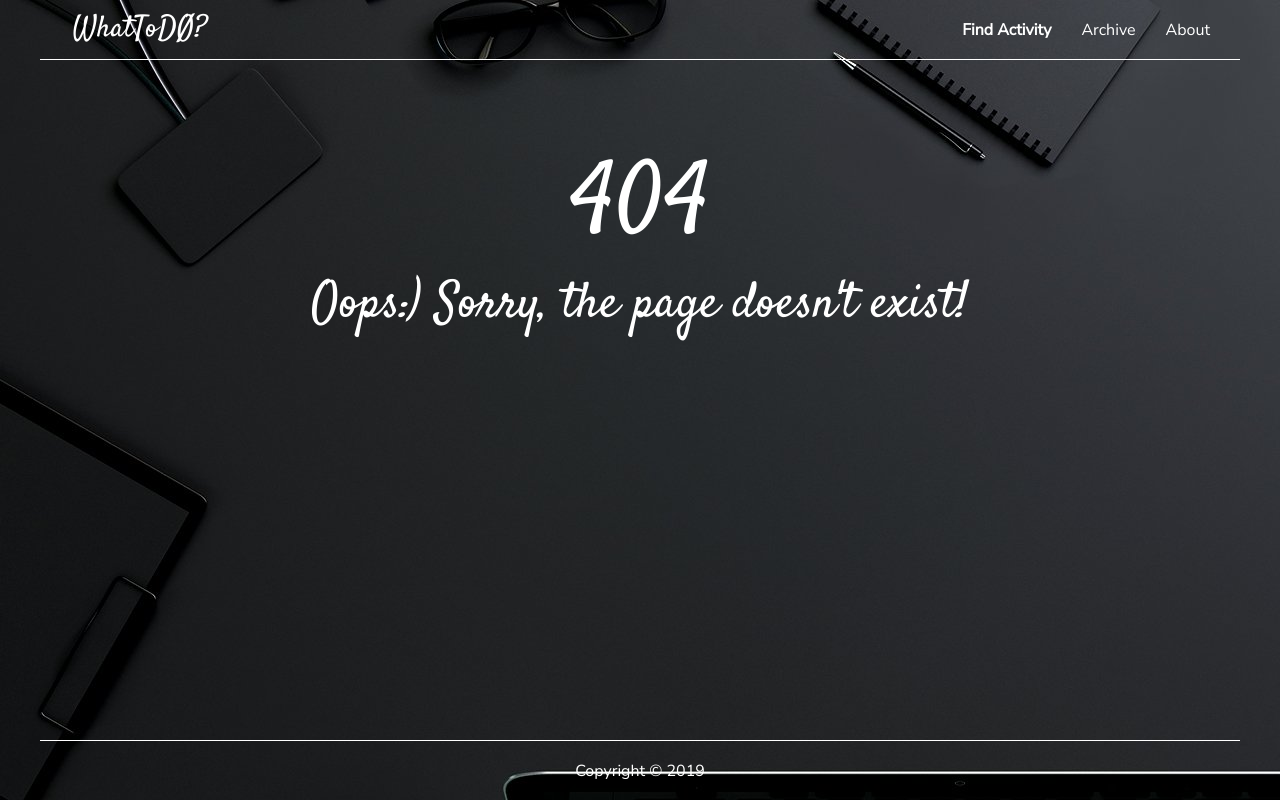
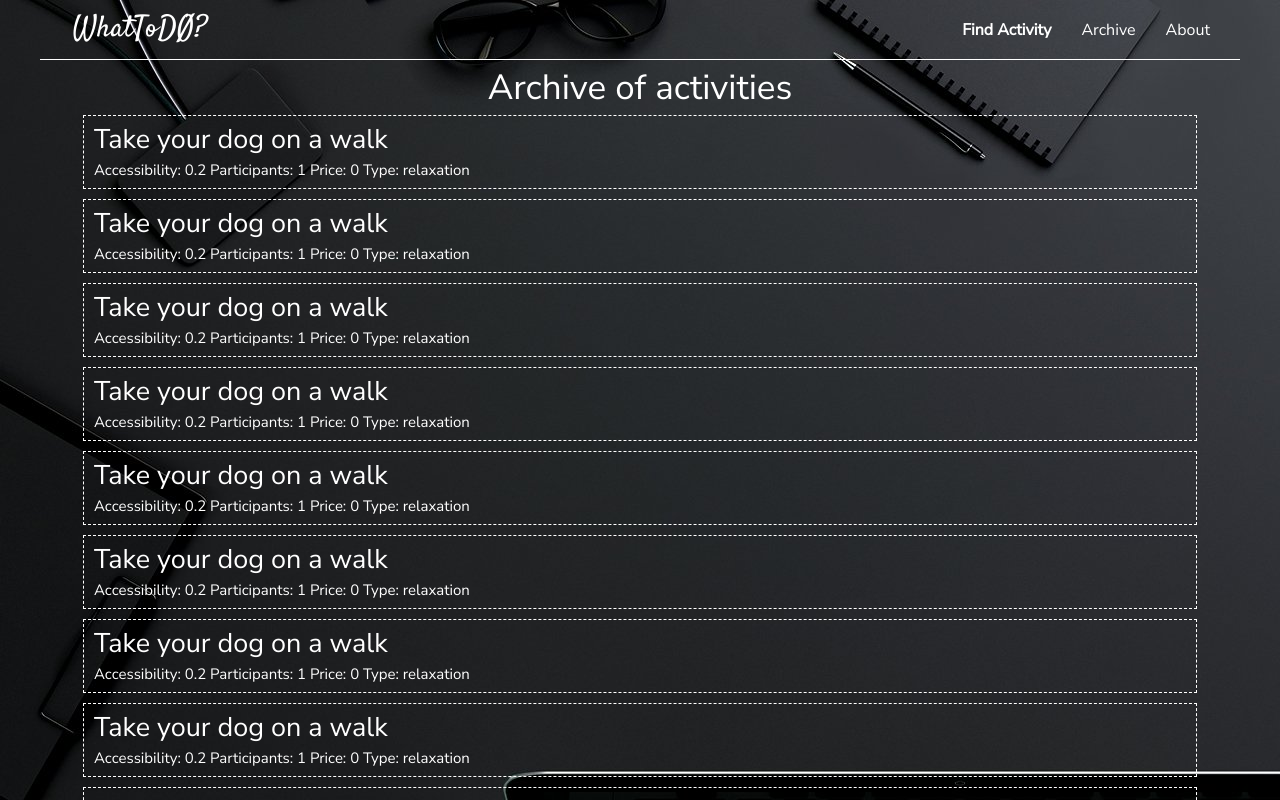
Before and after one commit to Anima-Sola/Todos, a React (Create React App) app: page /archive in a window 1280 px wide. Before the commit this address had no page. Shown: the top 800 px of the page. Built offline with nearby package versions, Linux system fonts and the light colour scheme.

Commit message:
Storage added

```diff
--- a/public/index.html
+++ b/public/index.html
@@ -11,9 +11,5 @@
   </head>
   <body>
     <div id="root"></div>
-
-    <!--<script src="https://code.jquery.com/jquery-3.3.1.slim.min.js" integrity="sha384-q8i/X+965DzO0rT7abK41JStQIAqVgRVzpbzo5smXKp4YfRvH+8abtTE1Pi6jizo" crossorigin="anonymous"></script>
-    <script src="https://cdnjs.cloudflare.com/ajax/libs/popper.js/1.14.7/umd/popper.min.js" integrity="sha384-UO2eT0CpHqdSJQ6hJty5KVphtPhzWj9WO1clHTMGa3JDZwrnQq4sF86dIHNDz0W1" crossorigin="anonymous"></script>
-    <script src="https://stackpath.bootstrapcdn.com/bootstrap/4.3.1/js/bootstrap.min.js" integrity="sha384-JjSmVgyd0p3pXB1rRibZUAYoIIy6OrQ6VrjIEaFf/nJGzIxFDsf4x0xIM+B07jRM" crossorigin="anonymous"></script>-->
   </body>
 </html>
--- a/src/components/app/app.js
+++ b/src/components/app/app.js
@@ -1,21 +1,38 @@
-import React, { useReducer } from 'react';
+import React, { useReducer, useEffect } from 'react';
 import styled from 'styled-components';
 import { BrowserRouter as Router, Switch, Route } from 'react-router-dom';
 import StoreContext from '../store-context';
-import { mainMenuInitialState, updateMainMenuReducer, customSettingsInitialState, updateCustomSettingsReducer } from '../../store';
+import {
+    mainMenuInitialState,
+    updateMainMenuReducer,
+    customSettingsInitialState,
+    updateCustomSettingsReducer,
+    archiveInitialState,
+    updateArchiveReducer
+} from '../../store';
 
 import Header from '../header/header';
 import Footer from '../footer/footer';
 import MainPage from '../pages/main-page/main-page';
+import Archive from '../pages/archive/archive';
 import AboutPage from '../pages/about-page/about-page';
 import Page404 from '../pages/page-404/page-404';
 
 const App = () => {
   const [ mainMenuState, mainMenuDispatch ] = useReducer(updateMainMenuReducer, mainMenuInitialState);
   const [ customSettingsState, customSettingsDispatch ] = useReducer(updateCustomSettingsReducer, customSettingsInitialState);
+  const [ archiveState, archiveDispatch ] = useReducer(updateArchiveReducer, archiveInitialState);
+
+  useEffect(() => {
+
+    localStorage.setItem('mainMenuState', JSON.stringify(mainMenuState));
+    localStorage.setItem('customSettingsState', JSON.stringify(customSettingsState));
+    localStorage.setItem('archiveState', JSON.stringify(archiveState));
+
+  });
 
   return (
-    <StoreContext.Provider value={{ mainMenuDispatch, mainMenuState, customSettingsState, customSettingsDispatch }}>
+    <StoreContext.Provider value={{ mainMenuDispatch, mainMenuState, customSettingsState, customSettingsDispatch, archiveState, archiveDispatch }}>
       <Router>
         <Main>
             <Header />
@@ -23,6 +40,7 @@ const App = () => {
 
               <Switch>
                 <Route path="/" component={MainPage} exact />
+                <Route path="/archive" component={Archive} exact />
                 <Route path="/about" component={AboutPage} exact />
                 <Route component={Page404} />
               </Switch>
--- /dev/null
+++ b/src/components/pages/archive/archive.js
@@ -0,0 +1,85 @@
+import React from 'react';
+import styled from 'styled-components';
+import StoreContext from '../../store-context';
+
+const Archive = () => {
+
+    const activity = {
+        accessibility: 0.2,
+        activity: "Take your dog on a walk",
+        key: "9318514",
+        link: "",
+        participants: 1,
+        price: 0,
+        type: "relaxation"
+    }
+
+    const showActivities = () => {
+
+        const activities = [];
+
+        for(let i = 0; i < 20; i++) {
+            activities.push(activity);
+        }
+
+        console.log(activities);
+
+        const styledActivities = activities.map( (value) => {
+
+            const { accessibility, activity, key, participants, price, type } = value;
+
+            const parameters = `Accessibility: ${accessibility} Participants: ${participants} Price: ${price} Type: ${type}`;
+
+            return (
+                <ArchiveItem key={key}>
+                    <ArchiveItemTitle>{activity}</ArchiveItemTitle>
+                    <ArchiveItemParameters>{parameters}</ArchiveItemParameters>
+                </ArchiveItem>
+            );
+        })
+
+        return styledActivities;
+
+    }
+
+    return (
+        <div>
+            <ArchiveTitle>Archive of activities</ArchiveTitle>
+            <div>
+                {showActivities()}
+            </div>
+        </div>
+    );
+}
+
+export default Archive;
+
+const ArchiveTitle = styled.span`
+    width: 100%;
+    text-align: center;
+    color: #fff;
+    font-family: 'Nunito Sans', sans-serif;
+    font-size: 35px;
+    display: block;
+    margin: 10px 0;
+`;
+
+const ArchiveItem = styled.div`
+    width: 100%;
+    border: 1px dashed #fff;
+    margin: 10px 0;
+    padding: 10px;
+`;
+
+const ArchiveItemTitle = styled.div`
+    color: #fff;
+    font-family: 'Nunito Sans', sans-serif;
+    font-size: 27px;
+`;
+
+const ArchiveItemParameters = styled.div`
+    color: #fff;
+    font-family: 'Nunito Sans', sans-serif;
+    font-size: 15px;
+    margin-top: 10px;
+`;
--- a/src/components/pages/main-page/custom-settings.js
+++ b/src/components/pages/main-page/custom-settings.js
@@ -18,7 +18,7 @@ import {
 const SelectSetting = ({ activityId }) => {
     const { customSettingsState, customSettingsDispatch } = useContext(StoreContext);
     const { selectedActivityId, activities, activityTypes } = customSettingsState;
-    const { customSetting, CustomSettingTitle } = activities[activityId];
+    const { customSetting, CustomSettingTitle, value } = activities[activityId];
 
     const isChecked = (selectedActivityId === activityId);
     const opacity = isChecked ? {opacity: 1} : {};
@@ -26,7 +26,7 @@ const SelectSetting = ({ activityId }) => {
     const getActivityTypeList = () => {
         let key = 0;
         return activityTypes.map(( type ) => {
-            return <option key={key++} selected={ (type === activities[activityId].type) }>{ type }</option>
+            return <option key={key++} >{ type }</option>
         });
     }
 
@@ -43,7 +43,7 @@ const SelectSetting = ({ activityId }) => {
         <CustomSettingsItem style={opacity}>
             <RadioSwitcher id={customSetting} type="radio" name="setting" onClick={setCustomActivity} checked={isChecked} readOnly />
             <label htmlFor={customSetting}><span></span>{CustomSettingTitle}</label>
-            <Select disabled={!isChecked} id="activity_type_select" onChange={setSelectedType} >
+            <Select disabled={!isChecked} id="activity_type_select" onChange={setSelectedType} value={value}>
                 {getActivityTypeList()}
             </Select>
         </CustomSettingsItem>
@@ -72,7 +72,7 @@ const SingleValueSetting = ({ activityId }) => {
 
     return (
         <CustomSettingsItem style={opacity}>
-            <RadioSwitcher id={customSetting} type="radio" name="setting" onClick={setCustomActivity} checked={isChecked} />
+            <RadioSwitcher id={customSetting} type="radio" name="setting" onClick={setCustomActivity} checked={isChecked} readOnly />
             <label htmlFor={customSetting}><span></span>{CustomSettingTitle}</label>
             <ValueContainer>
                 <ValueButton onClick={decValue} disabled={!isChecked}><img src={minus} alt='minus' /></ValueButton>
@@ -113,7 +113,7 @@ const RangeValuesSetting = ({ activityId }) => {
 
     return (
         <CustomSettingsItem style={opacity}>
-            <RadioSwitcher id={customSetting} type="radio" name="setting" onClick={setCustomActivity} checked={isChecked} />
+            <RadioSwitcher id={customSetting} type="radio" name="setting" onClick={setCustomActivity} checked={isChecked} readOnly />
             <label htmlFor={customSetting}><span></span>{CustomSettingTitle}</label>
             <ValueContainer>
                 <ValueButton onClick={decLowerValue} disabled={!isChecked}><img src={minus} alt='minus' /></ValueButton>
--- a/src/components/pages/main-page/loaded-activity.js
+++ b/src/components/pages/main-page/loaded-activity.js
@@ -32,6 +32,16 @@ const ShowNoSuchActivityMessage = () => {
 
 }
 
+const ShowNoServerReplyMessage = () => {
+
+    return (
+        <div>
+            <LoadedActivity>Sorry, but the server doesn't respond</LoadedActivity>
+        </div>
+    );
+
+}
+
 const LoadedActivityContainer = () => {
     const [loadingStatus, setLoadingStatus] = useState({
         isLoading: true,
@@ -47,6 +57,8 @@ const LoadedActivityContainer = () => {
 
             loadingStatus.serviceMethod
                 .then((data) => {
+
+                    console.log(data);
 
                     if (data.error === undefined) {
 
@@ -65,6 +77,14 @@ const LoadedActivityContainer = () => {
 
                     }
 
+                }).catch(() => {
+
+                    setLoadingStatus({
+                        isLoading: false,
+                        isActivityExists: false,
+                        noServerReply: true
+                    });
+
                 });
 
         }
@@ -72,10 +92,12 @@ const LoadedActivityContainer = () => {
     });
 
     const getRandomActivity = () => {
+
         setLoadingStatus({
             isLoading: true,
             serviceMethod: boredApiService.getRandomActivity()
         });
+
     }
 
     const getCustomActivity = () => {
@@ -106,6 +128,7 @@ const LoadedActivityContainer = () => {
         result = <Spinner />;
     } else {
         result = (loadingStatus.isActivityExists) ? <ShowLoadedActivity loadedActivity={loadingStatus.data} /> : <ShowNoSuchActivityMessage />;
+        if(loadingStatus.noServerReply) result = <ShowNoServerReplyMessage />;
     }
 
     return (
--- /dev/null
+++ b/src/store/archive.js
@@ -0,0 +1,26 @@
+let archiveInitialState = JSON.parse(localStorage.getItem('archiveState'));
+
+if(archiveInitialState === null) {
+
+    archiveInitialState = {
+        activities: []
+    }
+
+}
+
+const updateArchiveReducer = (state = archiveInitialState, action) => {
+
+    switch (action.type) {
+        case 'ARCHIVE_NEW_ACTIVITY':
+            return state;
+
+        default:
+            return state;
+    }
+
+};
+
+export {
+    archiveInitialState,
+    updateArchiveReducer
+}
--- a/src/store/custom-settings.js
+++ b/src/store/custom-settings.js
@@ -1,4 +1,8 @@
-const customSettingsInitialState = {
+let customSettingsInitialState = JSON.parse(localStorage.getItem('customSettingsState'));
+
+if(customSettingsInitialState === null) {
+
+    customSettingsInitialState = {
         selectedActivityId: 0,
         activities: [
             {
@@ -67,6 +71,8 @@ const customSettingsInitialState = {
             'Busywork',
         ]
     };
+
+}
 
 const updateTypeOfAction = (state, activityId) => {
     const activities = [...state.activities];
--- a/src/store/index.js
+++ b/src/store/index.js
@@ -1,9 +1,12 @@
 import { mainMenuInitialState, updateMainMenuReducer } from './main-menu';
 import { customSettingsInitialState, updateCustomSettingsReducer } from './custom-settings';
+import { archiveInitialState, updateArchiveReducer } from './archive';
 
 export {
     mainMenuInitialState,
     updateMainMenuReducer,
     customSettingsInitialState,
     updateCustomSettingsReducer,
+    archiveInitialState,
+    updateArchiveReducer
 };
--- a/src/store/main-menu.js
+++ b/src/store/main-menu.js
@@ -1,4 +1,8 @@
-const mainMenuInitialState = {
+let mainMenuInitialState = JSON.parse(localStorage.getItem('mainMenuState'));
+
+if(mainMenuInitialState === null) {
+
+    mainMenuInitialState = {
       selectedItemId: 0,
       items: [
         {
@@ -19,6 +23,8 @@ const mainMenuInitialState = {
       ]
     };
 
+};
+
 const updateMainMenuReducer = (state = mainMenuInitialState, action) => {
 
     switch (action.type) {
```
Also changed, not shown: src/actions/archive-actions.js (added, +8 -0 lines). Lines whose indentation alone changed are shown as unchanged.
